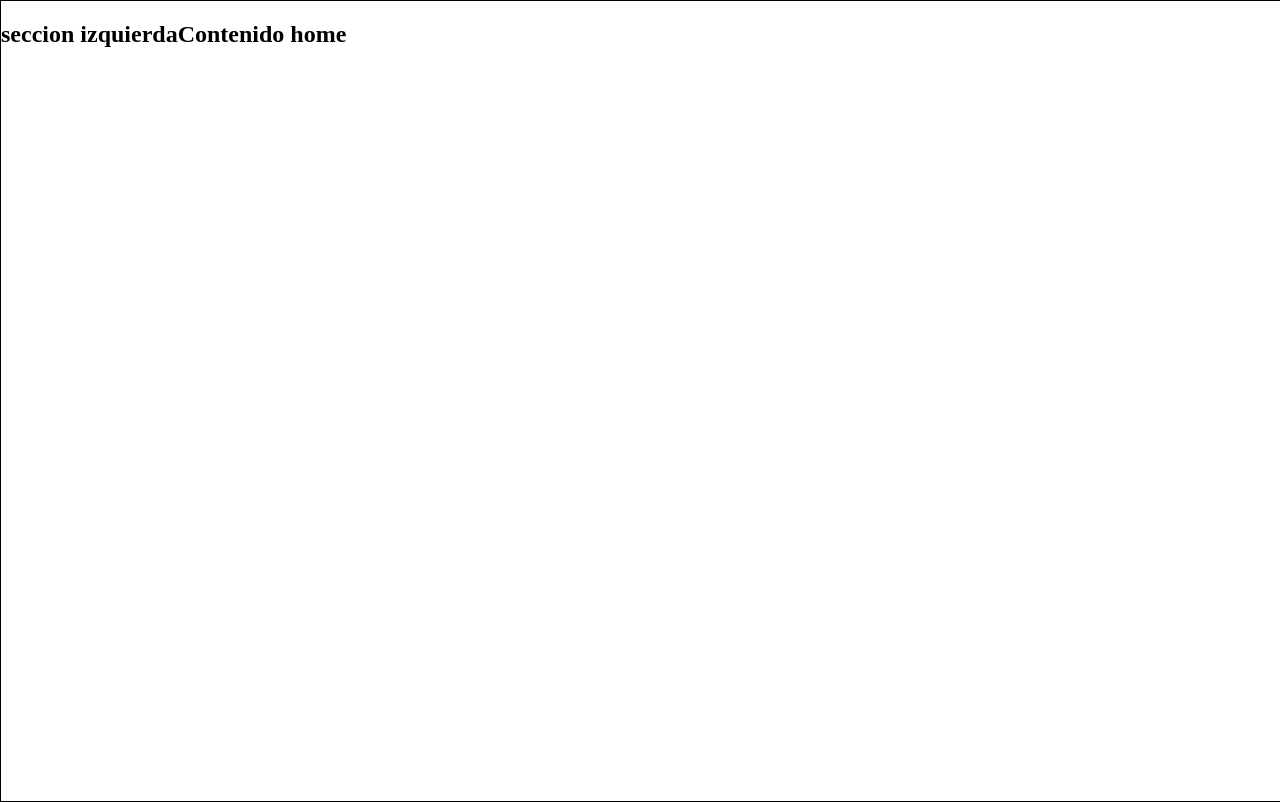
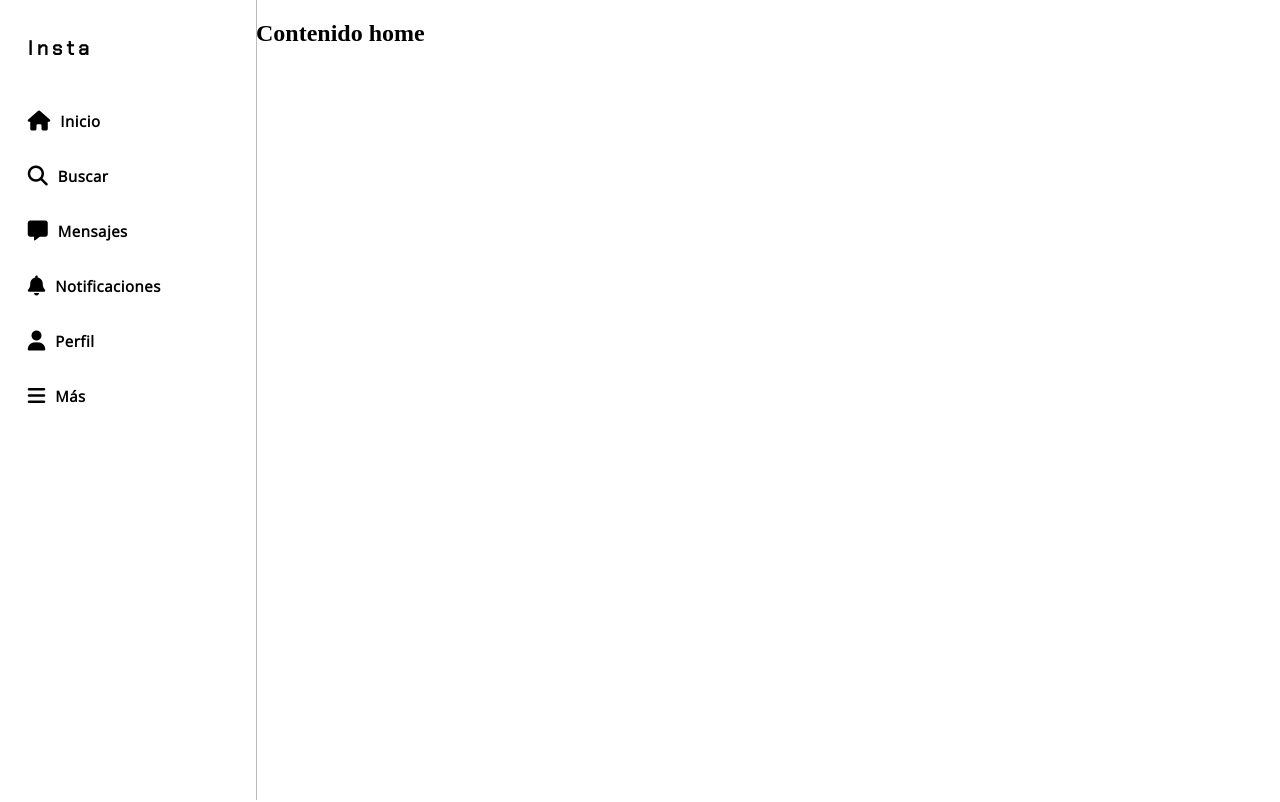
Before and after one commit to Foramay/Insta, a Django app: page /home/ in a window 1280 px wide. Run offline with Django 4.2, Linux system fonts and the light colour scheme.

Commit message:
Estilos para la parte de interacciones de insta

```diff
--- /dev/null
+++ b/src/static/css/contenedor-home-insta.css
@@ -0,0 +1,3 @@
+.contenedor-home-insta{
+    margin-left: 20%; /* Igual al ancho del contenedor izquierdo */
+}
--- a/src/static/css/home.css
+++ b/src/static/css/home.css
@@ -6,8 +6,76 @@ body{
 }
 
 .contenedor-insta{
-    border: 1px solid black;
     width: 100%;
-    height: 100vh;
+    height: 90vh;
     display: flex;
 }
+
+.contenedor-izquierdo-insta{
+    width: 20%;
+    height: 100vh;
+    border-right: 1px solid rgba(139, 139, 139, 0.589);
+    position: fixed;
+    top: 0;
+    bottom: 0;
+    left: 0;
+}
+
+.contenedor-izquierdo{
+    width: 90%;
+    margin: 0 auto;
+    height: 100%;
+}
+.insta{
+    color: black;
+    font-family: 'Chakra Petch', sans-serif;
+    font-size: 20px;
+    letter-spacing: 4px;
+    transition: transform 2s ease-in-out;
+    padding: 15px;
+    white-space: nowrap; /* Evita que el texto se rompa y se extienda más allá del contenedor */
+    overflow: hidden; /* Oculta el texto que se desborda del contenedor */
+    text-overflow: ellipsis; /* Agrega puntos suspensivos (...) si el texto se desborda */
+}
+.insta:hover{
+    cursor: pointer;
+
+}
+.listas-interacciones{
+    padding: 0; /* Elimina el relleno */
+    margin: 0;
+}
+
+.contenedor-interaccion{
+    display: flex;
+    margin-top: 5px;
+    padding: 15px;
+    transition: background-color 0.3s ease-in-out;
+}
+.contenedor-interaccion:hover{
+    font-size: 22px;
+    cursor: pointer;
+    background-color: rgba(219, 219, 219, 0.507);
+    border-radius: 5px;
+}
+.contenedor-interaccion li{
+    list-style-type: none;
+    font-size: 15px;
+    font-family: 'Open Sans', sans-serif;
+    font-weight: 600;
+    letter-spacing: 0.5px;
+
+    white-space: nowrap; /* Evita que el texto se rompa y se extienda más allá del contenedor */
+    overflow: hidden; /* Oculta el texto que se desborda del contenedor */
+    text-overflow: ellipsis; /* Agrega puntos suspensivos (...) si el texto se desborda */
+}
+
+.contenedor-interaccion i{
+    margin-right: 10px;
+    font-size: 20px;
+    transition: transform 0.3s ease;
+}
+
+.contenedor-interaccion:hover i{
+    transform: scale(1.2);
+}
--- a/src/templates/home.html
+++ b/src/templates/home.html
@@ -6,12 +6,63 @@
     <meta name="viewport" content="width=device-width, initial-scale=1.0">
     <title>Insta</title>
     <link rel="stylesheet" href="{% static 'css/home.css' %}">
+    <link rel="stylesheet" href="{% static 'css/contenedor-home-insta.css' %}">
+
+    <link rel="stylesheet" href="https://cdnjs.cloudflare.com/ajax/libs/font-awesome/6.4.2/css/all.min.css" integrity="sha512-z3gLpd7yknf1YoNbCzqRKc4qyor8gaKU1qmn+CShxbuBusANI9QpRohGBreCFkKxLhei6S9CQXFEbbKuqLg0DA==" crossorigin="anonymous" referrerpolicy="no-referrer" />
+
+
+    <link rel="preconnect" href="https://fonts.googleapis.com">
+    <link rel="preconnect" href="https://fonts.gstatic.com" crossorigin>
+    <link href="https://fonts.googleapis.com/css2?family=Open+Sans&display=swap" rel="stylesheet">
+
+    <link rel="preconnect" href="https://fonts.googleapis.com">
+<link rel="preconnect" href="https://fonts.gstatic.com" crossorigin>
+<link href="https://fonts.googleapis.com/css2?family=Chakra+Petch&display=swap" rel="stylesheet">
 </head>
 <body>
     <main class="contenedor-insta">
-        <section>
-            <h1>seccion izquierda</h1>
+
+
+        <section class="contenedor-izquierdo-insta">
+            <article class="contenedor-izquierdo">
+                <h1 class="insta">Insta</h1>
+                <ul class="listas-interacciones">
+                    <div class="contenedor-interaccion">
+                        <i class="fa-solid fa-house"></i>
+                        <li>Inicio</li>
+                    </div>
+
+                    <div class="contenedor-interaccion">
+                        <i class="fa-solid fa-magnifying-glass"></i>
+                        <li>Buscar</li>
+                    </div>
+
+                    <div class="contenedor-interaccion">
+                        <i class="fa-solid fa-message"></i>
+                        <li>Mensajes</li>
+                    </div>
+
+                    <div class="contenedor-interaccion">
+                        <i class="fa-solid fa-bell"></i>
+                        <li>Notificaciones</li>
+                    </div>
+
+                    <div class="contenedor-interaccion">
+                        <i class="fa-solid fa-user"></i>
+                        <li>Perfil</li>
+                    </div>
+
+                    <div class="contenedor-interaccion">
+                        <i class="fa-solid fa-bars"></i>
+                        <li>Más</li>
+                    </div>
+                </ul>
+            </article>
         </section>
+
+
+
+
 
 
         {% block home %}
--- a/src/templates/home_medio.html
+++ b/src/templates/home_medio.html
@@ -3,7 +3,7 @@
 
 
 {% block home %}
-    <section>
+    <section class="contenedor-home-insta">
         <h1>Contenido home</h1>
     </section>
 {% endblock home %}
```
